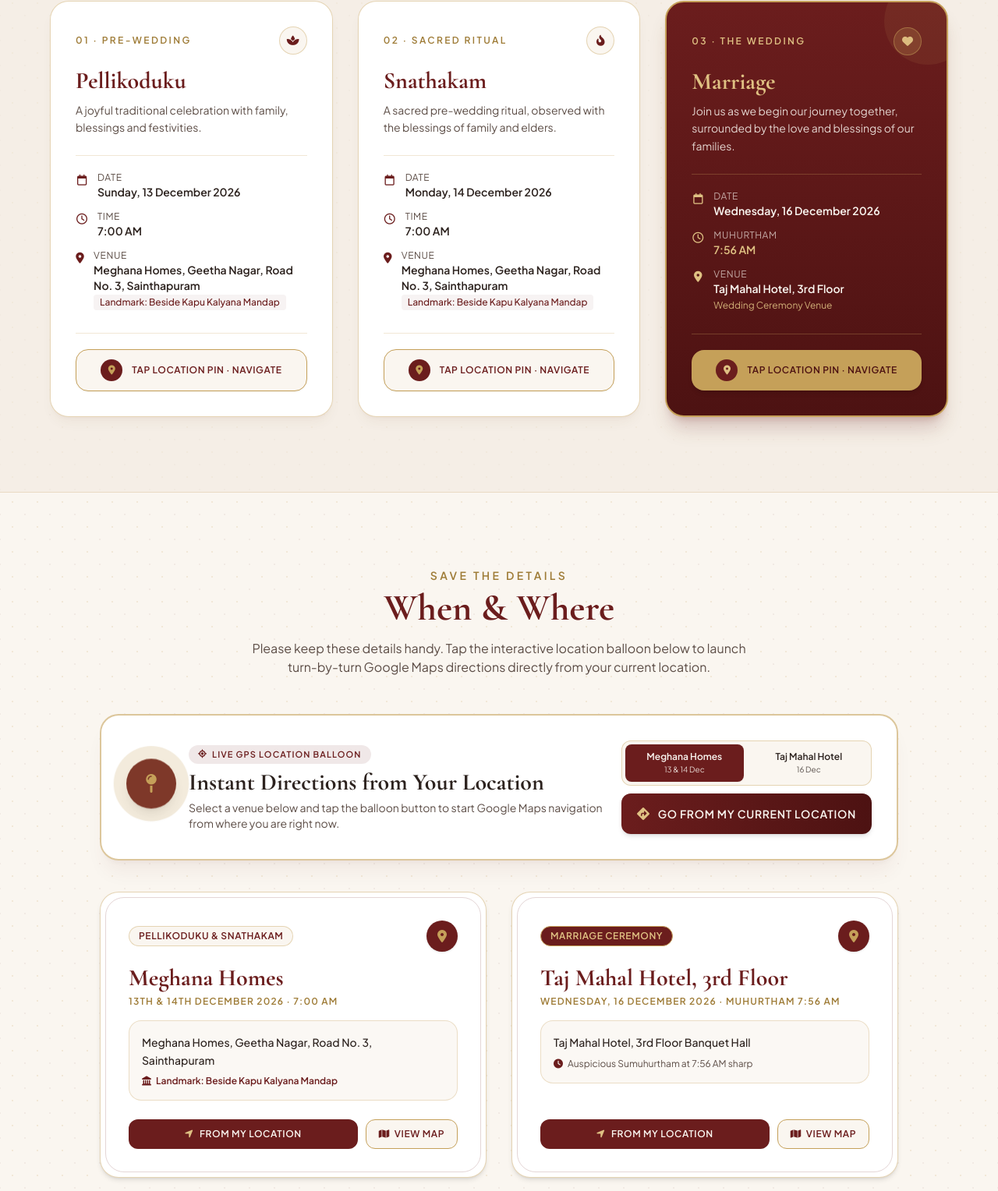
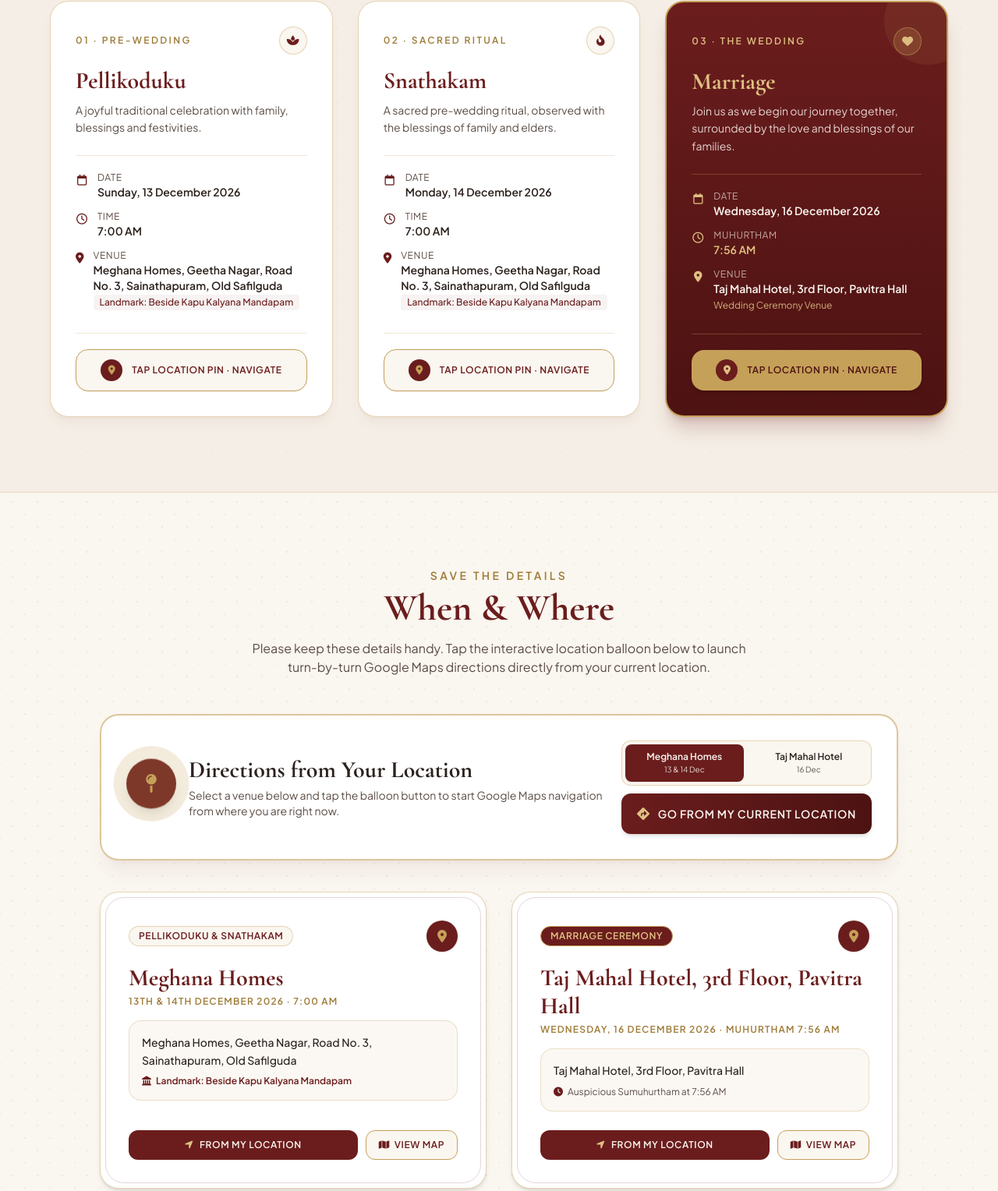
Before and after one commit to Koundinya12/wedding-dec-2026, a plain HTML site: page index.html in a window 1280 px wide. Shown: the part 1516-3044 px from the top of the page at 78% size. Drawn offline with nearby package versions, Linux system fonts and the light colour scheme.

```diff
--- a/index.html
+++ b/index.html
@@ -239,7 +239,7 @@ Counting Down to the Auspicious Muhurtham
 
 <!-- Invitation Message -->
 <p class="mt-9 max-w-2xl mx-auto font-serif text-lg sm:text-xl text-charcoal/90 leading-relaxed italic">
-“With the blessings of the Almighty and our elders, we warmly invite you to join us and bless the celebrations of our wedding.”
+“With the blessings of God and our beloved elders, we joyfully invite you to grace our wedding celebrations with your presence.”
 </p>
 
 <!-- Quick Action CTA -->
@@ -317,9 +317,9 @@ A joyful traditional celebration with family, blessings and festivities.
 <i class="fa-solid fa-location-dot text-maroon mt-1 w-4 text-center"></i>
 <div>
 <span class="text-xs uppercase tracking-wider text-charcoalMuted block">Venue</span>
-<span class="font-semibold text-charcoal block">Meghana Homes, Geetha Nagar, Road No. 3, Sainthapuram</span>
+<span class="font-semibold text-charcoal block">Meghana Homes, Geetha Nagar, Road No. 3, Sainathapuram, Old Safilguda</span>
 <span class="text-xs text-maroon font-medium mt-0.5 inline-block bg-maroon/5 px-2 py-0.5 rounded">
-Landmark: Beside Kapu Kalyana Mandap
+Landmark: Beside Kapu Kalyana Mandapam
 </span>
 </div>
 </div>
@@ -376,9 +376,9 @@ A sacred pre-wedding ritual, observed with the blessings of family and elders.
 <i class="fa-solid fa-location-dot text-maroon mt-1 w-4 text-center"></i>
 <div>
 <span class="text-xs uppercase tracking-wider text-charcoalMuted block">Venue</span>
-<span class="font-semibold text-charcoal block">Meghana Homes, Geetha Nagar, Road No. 3, Sainthapuram</span>
+<span class="font-semibold text-charcoal block">Meghana Homes, Geetha Nagar, Road No. 3, Sainathapuram, Old Safilguda</span>
 <span class="text-xs text-maroon font-medium mt-0.5 inline-block bg-maroon/5 px-2 py-0.5 rounded">
-Landmark: Beside Kapu Kalyana Mandap
+Landmark: Beside Kapu Kalyana Mandapam
 </span>
 </div>
 </div>
@@ -438,7 +438,7 @@ Join us as we begin our journey together, surrounded by the love and blessings o
 <i class="fa-solid fa-location-dot text-goldLight mt-1 w-4 text-center"></i>
 <div>
 <span class="text-xs uppercase tracking-wider text-ivory/65 block">Venue</span>
-<span class="font-semibold text-ivory block">Taj Mahal Hotel, 3rd Floor</span>
+<span class="font-semibold text-ivory block">Taj Mahal Hotel, 3rd Floor, Pavitra Hall</span>
 <span class="text-xs text-goldLight/90 mt-0.5 inline-block">
 Wedding Ceremony Venue
 </span>
@@ -480,7 +480,7 @@ Please keep these details handy. Tap the interactive location balloon below to l
 </p>
 </div>
 
-<!-- Interactive Live GPS Location Balloon Banner -->
+<!-- Interactive Location Balloon Banner -->
 <div class="mb-10 bg-white rounded-3xl p-6 sm:p-8 border-2 border-gold/60 shadow-xl shadow-maroon/5">
 <div class="flex flex-col md:flex-row items-center justify-between gap-6">
 <div class="flex items-center gap-4 text-center md:text-left flex-col sm:flex-row">
@@ -489,11 +489,8 @@ Please keep these details handy. Tap the interactive location balloon below to l
 <i class="fa-solid fa-map-pin text-2xl"></i>
 </button>
 <div>
-<span class="inline-flex items-center gap-1.5 text-[11px] font-bold uppercase tracking-widest text-maroon bg-maroon/10 px-3 py-1 rounded-full mb-1.5">
-<i class="fa-solid fa-location-crosshairs"></i> Live GPS Location Balloon
-</span>
 <h3 class="font-serif text-2xl sm:text-3xl font-bold text-charcoal">
-Instant Directions from Your Location
+Directions from Your Location
 </h3>
 <p class="text-xs sm:text-sm text-charcoalMuted mt-1">
 Select a venue below and tap the balloon button to start Google Maps navigation from where you are right now.
@@ -552,11 +549,11 @@ Meghana Homes
 
 <div class="space-y-2 text-sm text-charcoal leading-relaxed bg-ivory/70 p-4 rounded-2xl border border-gold/30">
 <p class="font-medium">
-Meghana Homes, Geetha Nagar, Road No. 3, Sainthapuram
+Meghana Homes, Geetha Nagar, Road No. 3, Sainathapuram, Old Safilguda
 </p>
 <p class="text-maroon font-semibold text-xs flex items-center gap-1.5">
 <i class="fa-solid fa-landmark"></i>
-Landmark: Beside Kapu Kalyana Mandap
+Landmark: Beside Kapu Kalyana Mandapam
 </p>
 </div>
 </div>
@@ -586,7 +583,7 @@ Marriage Ceremony
 </div>
 
 <h3 class="font-serif text-2xl sm:text-3xl font-bold text-maroon mb-1">
-Taj Mahal Hotel, 3rd Floor
+Taj Mahal Hotel, 3rd Floor, Pavitra Hall
 </h3>
 <p class="text-xs font-semibold uppercase tracking-widest text-goldDark mb-4">
 Wednesday, 16 December 2026 · Muhurtham 7:56 AM
@@ -594,11 +591,11 @@ Wednesday, 16 December 2026 · Muhurtham 7:56 AM
 
 <div class="space-y-2 text-sm text-charcoal leading-relaxed bg-ivory/70 p-4 rounded-2xl border border-gold/30">
 <p class="font-medium">
-Taj Mahal Hotel, 3rd Floor Banquet Hall
+Taj Mahal Hotel, 3rd Floor, Pavitra Hall
 </p>
 <p class="text-charcoalMuted text-xs flex items-center gap-1.5">
 <i class="fa-solid fa-clock text-maroon"></i>
-Auspicious Sumuhurtham at 7:56 AM sharp
+Auspicious Sumuhurtham at 7:56 AM
 </p>
 </div>
 </div>
@@ -707,16 +704,16 @@ const VENUES = {
 homeVenue: {
 name: "Meghana Homes (Pellikoduku & Snathakam)",
 shortName: "Meghana Homes",
-address: "Meghana Homes, Geetha Nagar, Road No. 3, Sainthapuram",
-landmark: "Landmark: Beside Kapu Kalyana Mandap",
-searchQuery: "Meghana Homes, Geetha Nagar, Road No 3, Sainthapuram, beside Kapu Kalyana Mandap"
+address: "Meghana Homes, Geetha Nagar, Road No. 3, Sainathapuram, Old Safilguda",
+landmark: "Landmark: Beside Kapu Kalyana Mandapam",
+searchQuery: "Meghana Homes, Geetha Nagar, Road No. 3, Sainathapuram, Old Safilguda, beside Kapu Kalyana Mandapam"
 },
 weddingVenue: {
-name: "Taj Mahal Hotel, 3rd Floor (Marriage)",
+name: "Taj Mahal Hotel, 3rd Floor, Pavitra Hall (Marriage)",
 shortName: "Taj Mahal Hotel",
-address: "Taj Mahal Hotel, 3rd Floor",
+address: "Taj Mahal Hotel, 3rd Floor, Pavitra Hall",
 landmark: "Wedding Muhurtham Venue · 16 Dec 2026 at 7:56 AM",
-searchQuery: "Taj Mahal Hotel, Secunderabad, Hyderabad"
+searchQuery: "Taj Mahal Hotel, 3rd Floor, Pavitra Hall, Secunderabad, Hyderabad"
 }
 };
 
@@ -736,7 +733,7 @@ toast.classList.remove('flex');
 }, 4000);
 }
 
-// Toggle active venue in the Live GPS Location Balloon widget
+// Toggle active venue in the Location Balloon widget
 function selectVenue(key) {
 selectedVenueKey = key;
 const btnHome = document.getElementById('btn-select-home');
@@ -872,8 +869,8 @@ const icsContent = [
 "DTSTART:20261216T022600Z",
 "DTEND:20261216T063000Z",
 "SUMMARY:Wedding: Sree Deepak Koundinya weds Lakshmi Prasanna",
-"DESCRIPTION:Muhurtham at 7:56 AM. Pre-wedding Pellikoduku (13 Dec, 7 AM) & Snathakam (14 Dec, 7 AM) at Meghana Homes, Geetha Nagar, Road No. 3, Sainthapuram (Beside Kapu Kalyana Mandap).",
-"LOCATION:Taj Mahal Hotel, 3rd Floor",
+"DESCRIPTION:Muhurtham at 7:56 AM. Pre-wedding Pellikoduku (13 Dec, 7 AM) & Snathakam (14 Dec, 7 AM) at Meghana Homes, Geetha Nagar, Road No. 3, Sainathapuram, Old Safilguda (Beside Kapu Kalyana Mandapam).",
+"LOCATION:Taj Mahal Hotel, 3rd Floor, Pavitra Hall",
 "END:VEVENT",
 "END:VCALENDAR"
 ].join("\r\n");
@@ -898,12 +895,12 @@ const message = [
 "",
 "📅 *Pellikoduku:* Sunday, 13 Dec 2026 at 7:00 AM",
 "📅 *Snathakam:* Monday, 14 Dec 2026 at 7:00 AM",
-"📍 *Venue:* Meghana Homes, Geetha Nagar, Road No. 3, Sainthapuram (Landmark: Beside Kapu Kalyana Mandap)",
+"📍 *Venue:* Meghana Homes, Geetha Nagar, Road No. 3, Sainathapuram, Old Safilguda (Landmark: Beside Kapu Kalyana Mandapam)",
 "",
 "💍 *THE WEDDING (MARRIAGE)*",
 "📅 *Date:* Wednesday, 16 December 2026",
 "⏰ *Muhurtham:* 7:56 AM",
-"📍 *Venue:* Taj Mahal Hotel, 3rd Floor",
+"📍 *Venue:* Taj Mahal Hotel, 3rd Floor, Pavitra Hall",
 "",
 "Your presence and blessings will make our celebrations even more special! 🙏"
 ].join("\n");
```
